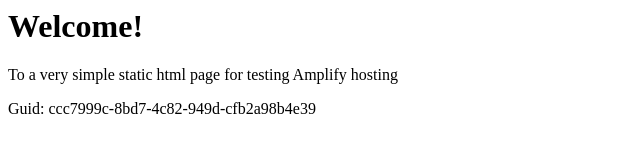
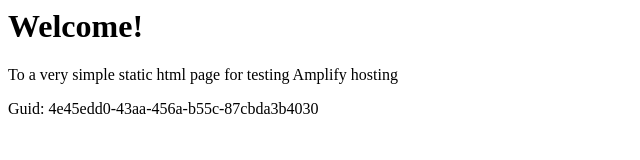
Before and after one commit to aws-aemilia-iad/Github-PR-Commit-Integration-Test-DoNotTouch-GithubWebhookPreviewCanaryTest-v1-gamma-us-east-1, a website: page src/index.html in a window 1280 px wide. Shown: the full height of the page, 0-640 px from the left. Drawn offline with Linux system fonts and the light colour scheme.

Commit message:
commit from integ tests

```diff
--- a/src/index.html
+++ b/src/index.html
@@ -12,6 +12,6 @@
 <body>
     <h1>Welcome!</h1>
     <p>To a very simple static html page for testing Amplify hosting</p>
-    <p>Guid: ccc7999c-8bd7-4c82-949d-cfb2a98b4e39</p></body>
+    <p>Guid: 4e45edd0-43aa-456a-b55c-87cbda3b4030</p></body>
 
 </html>
```
